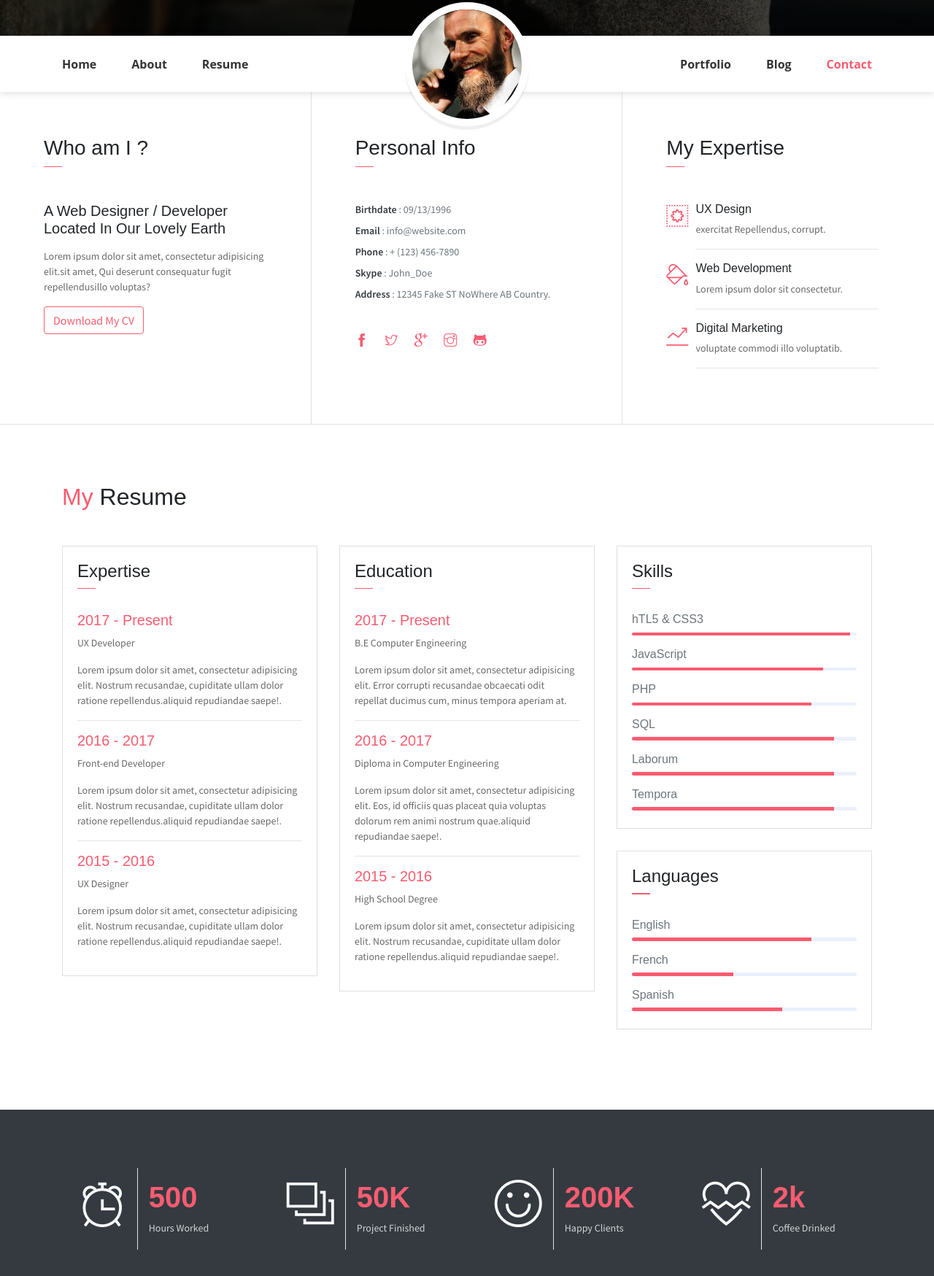
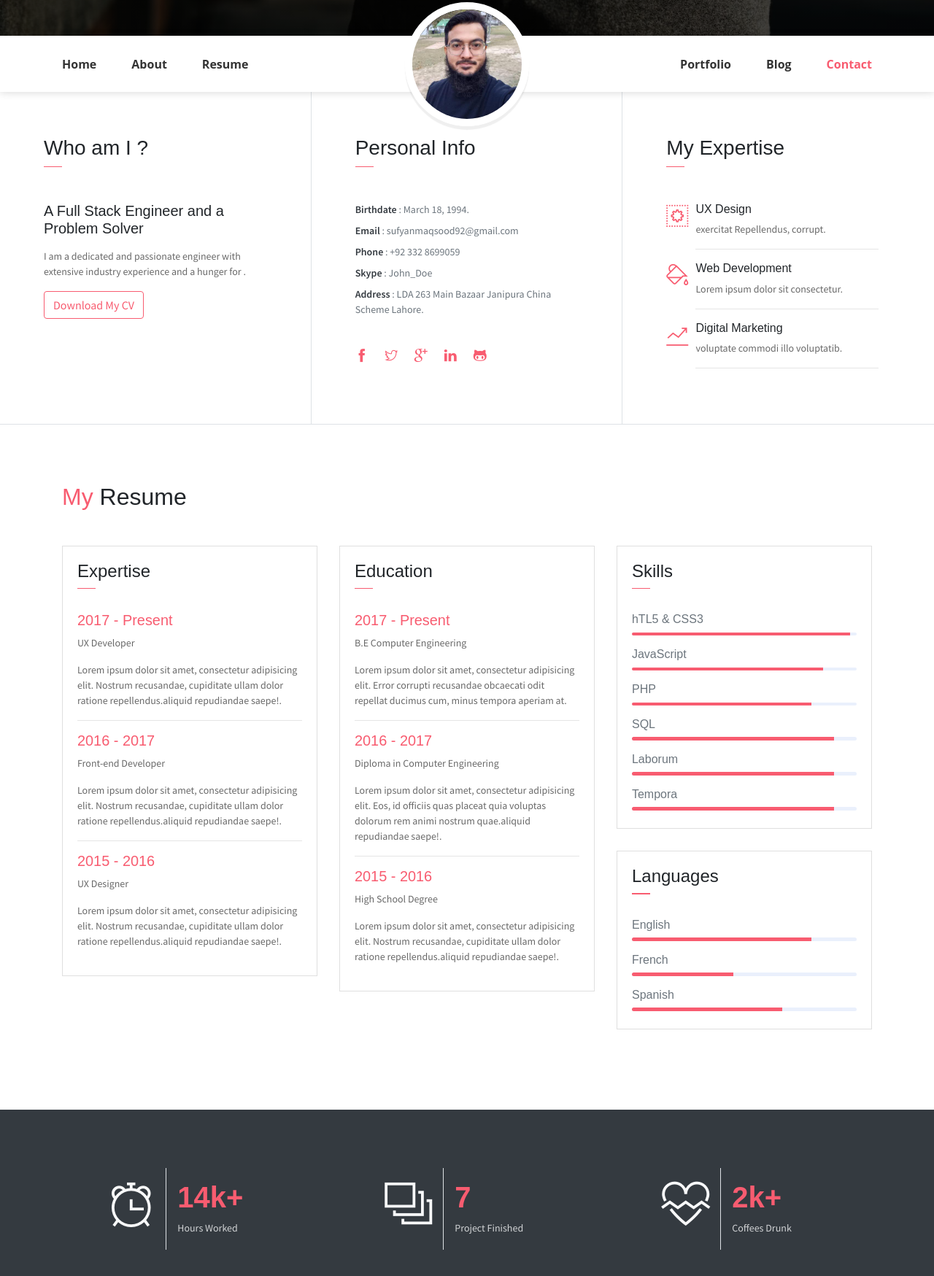
Before and after one commit to dev-sufyan/personal-portfolio, a website: page public_html/index.html in a window 1280 px wide. Shown: the part 591-2340 px from the top of the page at 73% size. Drawn offline with Linux system fonts and the light colour scheme; some packages are replaced by stand-ins of ours; some icons are missing.

Commit message:
social links updated + profile pic updated

```diff
--- a/public_html/index.html
+++ b/public_html/index.html
@@ -5,7 +5,7 @@
     <meta name="viewport" content="width=device-width, initial-scale=1, shrink-to-fit=no">
     <meta name="description" content="Start your development with JohnDoe landing page.">
     <meta name="author" content="Muhammad Sufyan">
-    <title>JohnDoe Landing page | Free Bootstrap 4.3.x landing page</title>
+    <title>Muhammad Sufyan</title>
     <!-- font icons -->
     <link rel="stylesheet" href="assets/vendors/themify-icons/css/themify-icons.css">
     <!-- Bootstrap + JohnDoe main styles -->
@@ -18,9 +18,21 @@
             <ul class="social-icons pt-3">
                 <li class="social-item"><a class="social-link text-light" href="#"><i class="ti-facebook" aria-hidden="true"></i></a></li>
                 <li class="social-item"><a class="social-link text-light" href="#"><i class="ti-twitter" aria-hidden="true"></i></a></li>
-                <li class="social-item"><a class="social-link text-light" href="#"><i class="ti-google" aria-hidden="true"></i></a></li>
-                <li class="social-item"><a class="social-link text-light" href="#"><i class="ti-instagram" aria-hidden="true"></i></a></li>
-                <li class="social-item"><a class="social-link text-light" href="#"><i class="ti-github" aria-hidden="true"></i></a></li>
+                <li class="social-item">
+                    <a class="social-link text-light" href="mailto:sufyanmaqsoo92@gmail.com">
+                        <i class="ti-google" aria-hidden="true"></i>
+                    </a>
+                </li>
+                <li class="social-item">
+                    <a class="social-link text-light" target="_blank" href="https://www.linkedin.com/in/m-sufyan-maqsood/">
+                        <i class="ti-linkedin" aria-hidden="true"></i>
+                    </a>
+                </li>
+                <li class="social-item">
+                    <a class="social-link text-light" target="_blank" href="https://github.com/dev-sufyan">
+                        <i class="ti-github" aria-hidden="true"></i>
+                    </a>
+                </li>
             </ul>
             <div class="header-content">
                 <h4 class="header-subtitle" >Hello, I am</h4>
@@ -48,10 +60,10 @@
                     </li>
                 </ul>
                 <ul class="navbar-nav brand">
-                    <img src="assets/imgs/avatar.jpg" alt="" class="brand-img">
+                    <img src="assets/imgs/68217705.jpeg" alt="" class="brand-img">
                     <li class="brand-txt">
-                        <h5 class="brand-title">John Doe</h5>
-                        <div class="brand-subtitle">Web Designer | Developer</div>
+                        <h5 class="brand-title">Muhammad Sufyan</h5>
+                        <div class="brand-subtitle">Full Stack Engineer</div>
                     </li>
                 </ul>
                 <ul class="navbar-nav ml-auto">
@@ -73,26 +85,38 @@
             <div class="col-lg-4 about-card">
                 <h3 class="font-weight-light">Who am I ?</h3>
                 <span class="line mb-5"></span>
-                <h5 class="mb-3">A Web Designer / Developer Located In Our Lovely Earth</h5>
-                <p class="mt-20">Lorem ipsum dolor sit amet, consectetur adipisicing elit.sit amet, Qui deserunt consequatur fugit repellendusillo voluptas?</p>
+                <h5 class="mb-3">A Full Stack Engineer and a Problem Solver</h5>
+                <p class="mt-20">I am a dedicated and passionate engineer with extensive industry experience and a hunger for .</p>
                 <button class="btn btn-outline-danger"><i class="icon-down-circled2 "></i>Download My CV</button>
             </div>
             <div class="col-lg-4 about-card">
                 <h3 class="font-weight-light">Personal Info</h3>
                 <span class="line mb-5"></span>
                 <ul class="mt40 info list-unstyled">
-                    <li><span>Birthdate</span> : 09/13/1996</li>
-                    <li><span>Email</span> : info@website.com</li>
-                    <li><span>Phone</span> : + (123) 456-7890</li>
+                    <li><span>Birthdate</span> : March 18, 1994.</li>
+                    <li><span>Email</span> : sufyanmaqsood92@gmail.com</li>
+                    <li><span>Phone</span> : +92 332 8699059</li>
                     <li><span>Skype</span> : John_Doe </li>
-                    <li><span>Address</span> :  12345 Fake ST NoWhere AB Country.</li>
+                    <li><span>Address</span> : LDA 263 Main Bazaar Janipura China Scheme Lahore.</li>
                 </ul>
                 <ul class="social-icons pt-3">
                     <li class="social-item"><a class="social-link" href="#"><i class="ti-facebook" aria-hidden="true"></i></a></li>
                     <li class="social-item"><a class="social-link" href="#"><i class="ti-twitter" aria-hidden="true"></i></a></li>
-                    <li class="social-item"><a class="social-link" href="#"><i class="ti-google" aria-hidden="true"></i></a></li>
-                    <li class="social-item"><a class="social-link" href="#"><i class="ti-instagram" aria-hidden="true"></i></a></li>
-                    <li class="social-item"><a class="social-link" href="#"><i class="ti-github" aria-hidden="true"></i></a></li>
+                    <li class="social-item">
+                        <a class="social-link" href="mailto:sufyanmaqsoo92@gmail.com">
+                            <i class="ti-google" aria-hidden="true"></i>
+                        </a>
+                    </li>
+                    <li class="social-item">
+                        <a class="social-link" target="_blank" href="https://www.linkedin.com/in/m-sufyan-maqsood/">
+                            <i class="ti-linkedin" aria-hidden="true"></i>
+                        </a>
+                    </li>
+                    <li class="social-item">
+                        <a class="social-link" target="_blank" href="https://github.com/dev-sufyan">
+                            <i class="ti-github" aria-hidden="true"></i>
+                        </a>
+                    </li>
                 </ul>
             </div>
             <div class="col-lg-4 about-card">
@@ -243,29 +267,29 @@
     <section class="section bg-dark text-center">
         <div class="container">
             <div class="row text-center">
-                <div class="col-md-6 col-lg-3">
+                <div class="col-md-6 col-lg-4">
                     <div class="row ">
                         <div class="col-5 text-right text-light border-right py-3">
                             <div class="m-auto"><i class="ti-alarm-clock icon-xl"></i></div>
                         </div>
                         <div class="col-7 text-left py-3">
-                            <h1 class="text-danger font-weight-bold font40">500</h1>
+                            <h1 class="text-danger font-weight-bold font40">14k+</h1>
                             <p class="text-light mb-1">Hours Worked</p>
                         </div>
                     </div>
                 </div>
-                <div class="col-md-6 col-lg-3">
+                <div class="col-md-6 col-lg-4">
                     <div class="row">
                         <div class="col-5 text-right text-light border-right py-3">
                             <div class="m-auto"><i class="ti-layers-alt icon-xl"></i></div>
                         </div>
                         <div class="col-7 text-left py-3">
-                            <h1 class="text-danger font-weight-bold font40">50K</h1>
+                            <h1 class="text-danger font-weight-bold font40">7</h1>
                             <p class="text-light mb-1">Project Finished</p>
                         </div>
                     </div>
                 </div>
-                <div class="col-md-6 col-lg-3">
+                <!-- <div class="col-md-6 col-lg-3">
                     <div class="row">
                         <div class="col-5 text-right text-light border-right py-3">
                             <div class="m-auto"><i class="ti-face-smile icon-xl"></i></div>
@@ -275,15 +299,15 @@
                             <p class="text-light mb-1">Happy Clients</p>
                         </div>
                     </div>
-                </div>
-                <div class="col-md-6 col-lg-3">
+                </div> -->
+                <div class="col-md-6 col-lg-4">
                     <div class="row">
                         <div class="col-5 text-right text-light border-right py-3">
                             <div class="m-auto"><i class="ti-heart-broken icon-xl"></i></div>
                         </div>
                         <div class="col-7 text-left py-3">
-                            <h1 class="text-danger font-weight-bold font40">2k</h1>
-                            <p class="text-light mb-1">Coffee Drinked</p>
+                            <h1 class="text-danger font-weight-bold font40">2k+</h1>
+                            <p class="text-light mb-1">Coffees Drunk</p>
                         </div>
                     </div>
                 </div>
```
Also changed, not shown: public_html/assets/css/johndoe.css, public_html/assets/imgs/68217705.jpeg (added).
